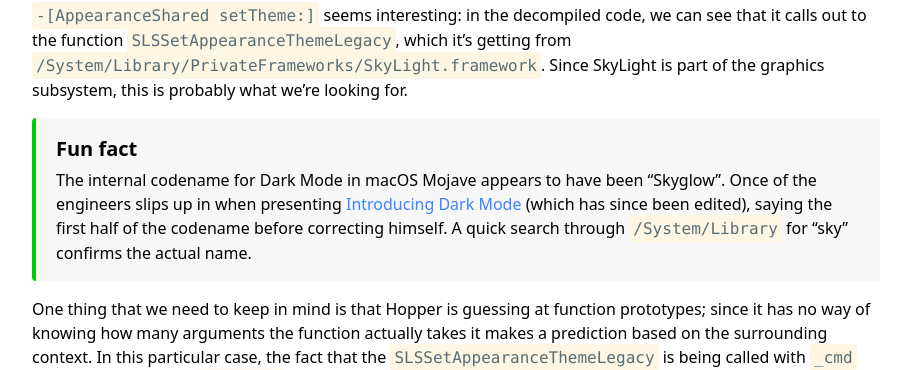
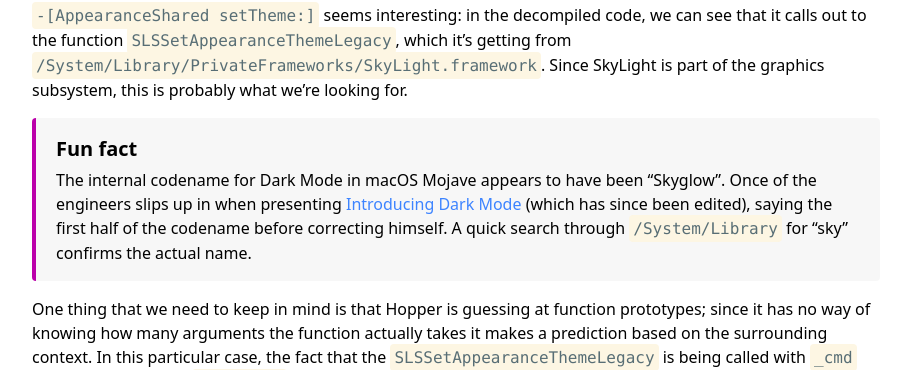
Before and after one commit to saagarjha/saagarjha.github.io, a Jekyll site: the page built from _posts/2018-12-01-scheduling-dark-mode/2018-12-01-scheduling-dark-mode.md, in a window 1280 px wide. Shown: the part 1997-2367 px from the top of the page, without its empty margins (184-1095 px from the left). Built offline with Jekyll 4.4.1, drawn with Linux system fonts in a browser that asks for light colours.

Commit message:
Change fun fact border color

```diff
--- a/css/page.scss
+++ b/css/page.scss
@@ -95,8 +95,8 @@ $aside_disclaimer_left_border: (
 	dark: 0.25rem solid #C80,
 );
 $aside_fun_fact_left_border: (
-	light: 0.25rem solid #0C0,
-	dark: 0.25rem solid #070,
+	light: 0.25rem solid #B0A,
+	dark: 0.25rem solid #809,
 );
 $aside_border_radius: $img_border_radius;
 $aside_type_font_size: 1.25rem;
```
